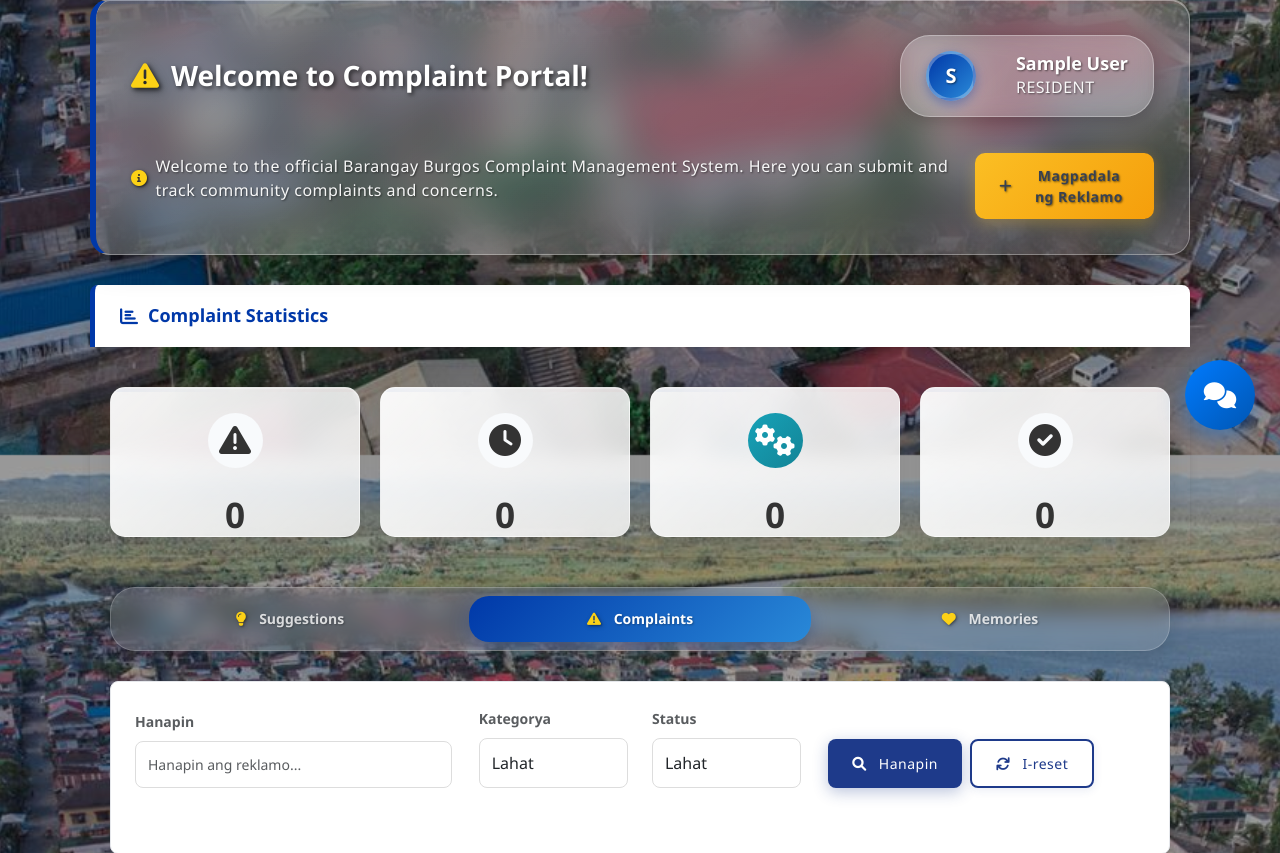
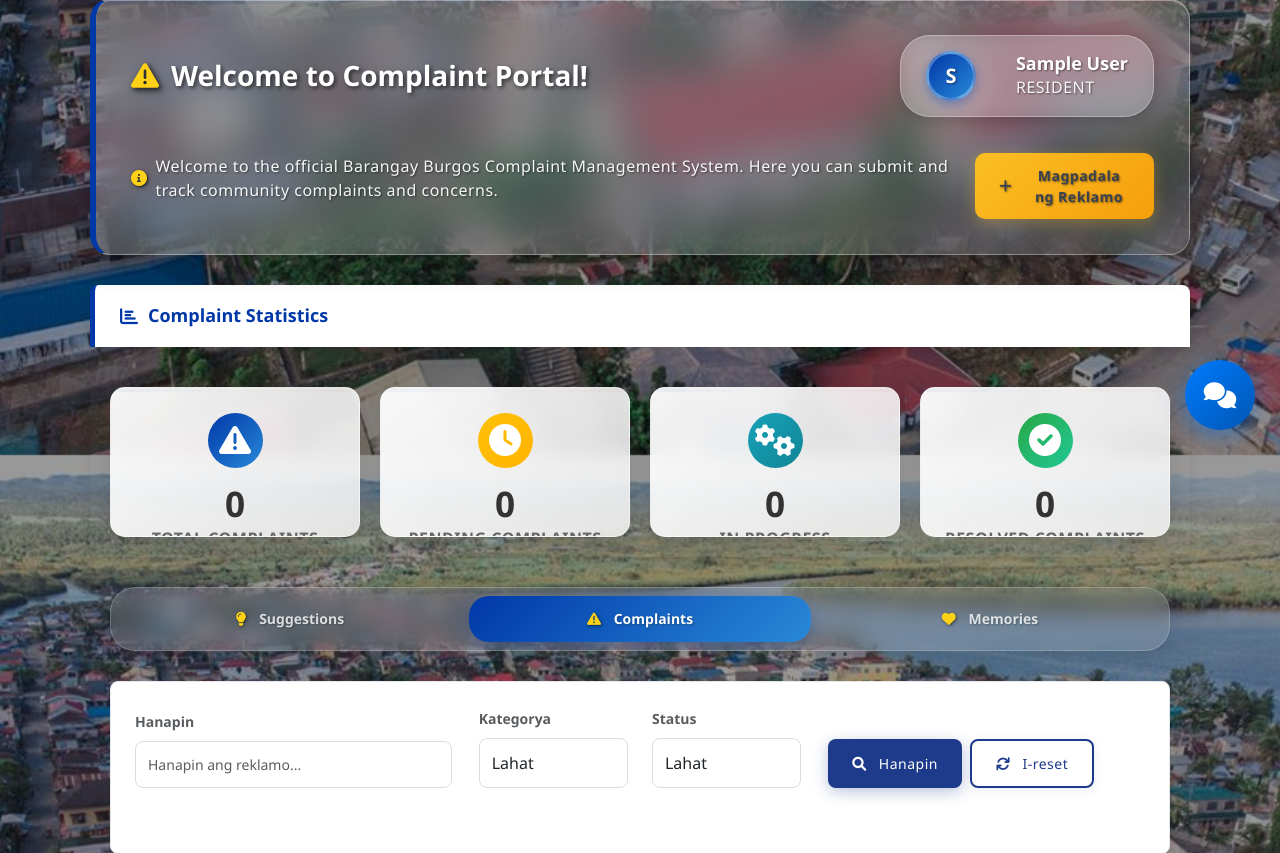
Before and after one commit to qwertyuiop547/mywebapp, a Django app: page /en/complaints/ in a window 1280 px wide. Shown: the part 345-1198 px from the top of the page. Run offline with Django 5.2, Linux system fonts and the light colour scheme; the visitor is signed in with stand-in values (Sample User, id 1); data that the repository does not hold is empty; some libraries are stand-ins or nearby versions.

Commit message:
ULTIMATE STAT CARD FIX: Used more specific .stats-grid .stat-card selectors with absolute height enforcement to guarantee uniform sizing

```diff
--- a/templates/complaints/complaint_list.html
+++ b/templates/complaints/complaint_list.html
@@ -227,8 +227,8 @@
         overflow: visible !important;
     }
 
-    /* Enhanced Uniform Stat Cards */
-    .stat-card {
+    /* Enhanced Uniform Stat Cards - FORCED UNIFORMITY */
+    .stats-grid .stat-card {
         background: linear-gradient(135deg,
             rgba(255, 255, 255, 0.95),
             rgba(255, 255, 255, 0.8)
@@ -243,6 +243,8 @@
         transition: all 0.3s ease !important;
         min-height: 150px !important;
         max-height: 150px !important;
+        height: 150px !important;
+        width: 100% !important;
         display: flex !important;
         flex-direction: column !important;
         justify-content: space-between !important;
@@ -252,6 +254,8 @@
             0 8px 25px rgba(0,0,0,0.1),
             inset 0 1px 0 rgba(255,255,255,0.3) !important;
         overflow: hidden !important;
+        box-sizing: border-box !important;
+        flex: 1 !important;
     }
 
     .stat-card::before {
@@ -277,8 +281,8 @@
             inset 0 2px 0 rgba(255,255,255,0.4) !important;
     }
 
-    /* Stat Card Elements */
-    .stat-icon {
+    /* Stat Card Elements - FORCED UNIFORMITY */
+    .stats-grid .stat-card .stat-icon {
         font-size: 2rem !important;
         margin-bottom: 10px !important;
         padding: 12px !important;
@@ -290,18 +294,21 @@
         z-index: 2 !important;
         width: 55px !important;
         height: 55px !important;
+        flex-shrink: 0 !important;
     }
 
-    .stat-number {
+    .stats-grid .stat-card .stat-number {
         font-size: 2.2rem !important;
         font-weight: 800 !important;
         margin: 8px 0 !important;
         position: relative !important;
         z-index: 2 !important;
         color: #333 !important;
+        line-height: 1 !important;
+        flex-shrink: 0 !important;
     }
 
-    .stat-label {
+    .stats-grid .stat-card .stat-label {
         font-size: 1rem !important;
         font-weight: 600 !important;
         color: #666 !important;
@@ -310,42 +317,33 @@
         z-index: 2 !important;
         text-transform: uppercase !important;
         letter-spacing: 0.5px !important;
+        line-height: 1.2 !important;
+        text-align: center !important;
+        flex-shrink: 0 !important;
     }
 
-    /* Individual Card Colors */
-    .stat-card.total .stat-icon {
+    /* Individual Card Colors - Based on Icon Classes */
+    .stats-grid .stat-icon.total {
         background: linear-gradient(135deg, var(--ph-blue), #2989d8) !important;
         color: white !important;
     }
 
-    .stat-card.pending .stat-icon {
+    .stats-grid .stat-icon.pending {
         background: linear-gradient(135deg, #ffc107, #ffb300) !important;
         color: white !important;
     }
 
-    .stat-card.progress .stat-icon,
-    .stat-icon.in-progress {
+    .stats-grid .stat-icon.in-progress {
         background: linear-gradient(135deg, #17a2b8, #138496) !important;
         color: white !important;
     }
 
-    .stat-card.resolved .stat-icon {
+    .stats-grid .stat-icon.resolved {
         background: linear-gradient(135deg, #28a745, #20c997) !important;
         color: white !important;
     }
 
-    /* Force ALL stat cards to be exactly the same size */
-    .stat-card.total,
-    .stat-card.pending,
-    .stat-card.progress,
-    .stat-card.resolved {
-        min-height: 150px !important;
-        max-height: 150px !important;
-        width: 100% !important;
-        padding: 25px 20px !important;
-        box-sizing: border-box !important;
-        flex: 1 !important;
-    }
+    /* Removed redundant rules - using .stats-grid .stat-card above */
 
     /* Responsive Design for Stats Grid */
     @media (max-width: 992px) {
```
